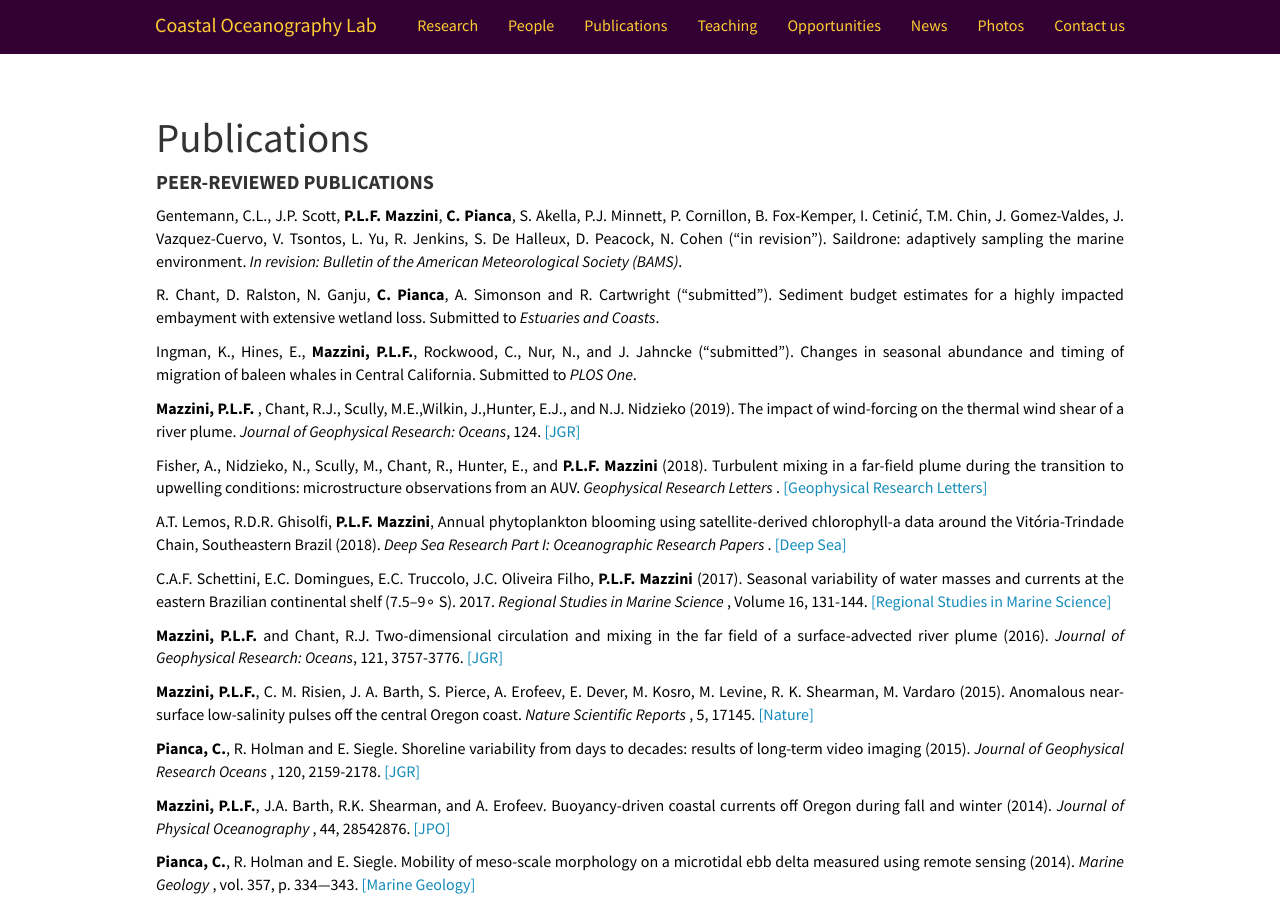
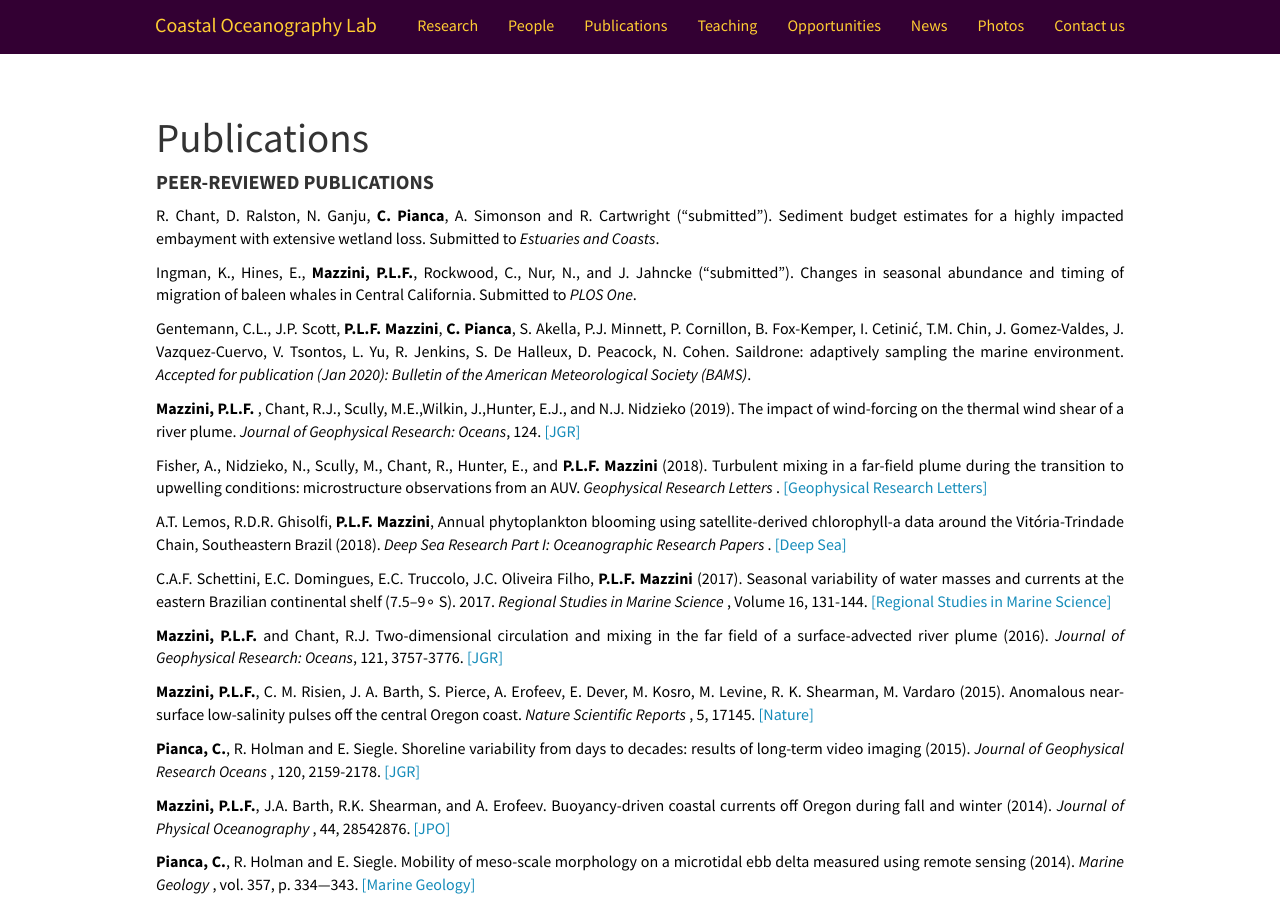
Before and after one commit to mazzinilab/mazzinilab.github.io, a Jekyll site: the page built from _pages/publications.md, in a window 1280 px wide and 900 px high. Built offline with Jekyll 4.4.1, drawn with Linux system fonts in a browser that asks for light colours; nearby versions of some CDN libraries.

Commit message:
updated_jan2020

```diff
--- a/_pages/publications.md
+++ b/_pages/publications.md
@@ -14,11 +14,11 @@
 
 #### <b> PEER-REVIEWED PUBLICATIONS <b>
 
-  Gentemann, C.L., J.P. Scott, <b>P.L.F. Mazzini</b>, <b>C. Pianca</b>, S. Akella, P.J. Minnett, P. Cornillon, B. Fox-Kemper, I. Cetinić, T.M. Chin, J. Gomez-Valdes, J. Vazquez-Cuervo, V. Tsontos, L. Yu, R. Jenkins, S. De Halleux, D. Peacock, N. Cohen ("in revision"). Saildrone: adaptively sampling the marine environment. <i> In revision:</i> <i>Bulletin of the American Meteorological Society (BAMS)</i>.
-
   R. Chant, D. Ralston, N. Ganju, <b>C. Pianca</b>, A. Simonson and R. Cartwright ("submitted"). Sediment budget estimates for a highly impacted embayment with extensive wetland loss.  Submitted to <i>Estuaries and Coasts</i>.
 
   Ingman, K., Hines, E., <b>Mazzini, P.L.F.</b>, Rockwood, C., Nur, N., and J. Jahncke ("submitted"). Changes in seasonal abundance and timing of migration of baleen whales in Central California. Submitted to <i>PLOS One</i>.
+
+  Gentemann, C.L., J.P. Scott, <b>P.L.F. Mazzini</b>, <b>C. Pianca</b>, S. Akella, P.J. Minnett, P. Cornillon, B. Fox-Kemper, I. Cetinić, T.M. Chin, J. Gomez-Valdes, J. Vazquez-Cuervo, V. Tsontos, L. Yu, R. Jenkins, S. De Halleux, D. Peacock, N. Cohen. Saildrone: adaptively sampling the marine environment. <i>Accepted for publication (Jan 2020):</i> <i>Bulletin of the American Meteorological Society (BAMS)</i>.
 
   <b>Mazzini, P.L.F.</b> , Chant, R.J., Scully, M.E.,Wilkin, J.,Hunter, E.J., and N.J. Nidzieko (2019). The impact of wind-forcing on the thermal wind shear of a river plume. <i> Journal of Geophysical Research: Oceans</i>, 124. [[JGR]](https://doi.org/10.1029/2019JC015259)
 
```
Also changed, not shown: _posts/2020-01-08-New-Paper-Accepted.md (added, +14 -0 lines), research/Saildrone.md (+1 -1 lines), 1 other file.
